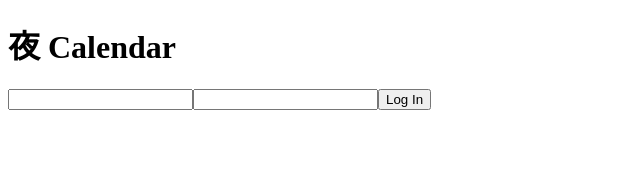
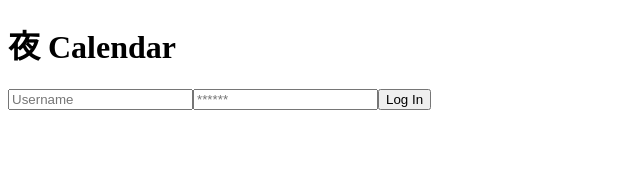
Before and after one commit to anniehau/yoru-calendar, a React (Create React App) app in the folder front-end/: page /login in a window 1280 px wide. Shown: the top 179 px of the page, without its empty margins (0-640 px from the left). Built offline with nearby package versions, Linux system fonts and the light colour scheme.

Commit message:
feat: LoginForm, adds placeholder to both inputs

```diff
--- a/front-end/src/components/Forms/LoginForm/PasswordInput.jsx
+++ b/front-end/src/components/Forms/LoginForm/PasswordInput.jsx
@@ -8,6 +8,7 @@ function PasswordInput(props) {
     <input
       type="password"
       value={ password }
+      placeholder="******"
       onChange={ (e) => onChange(e, 'password') }
     />
   )
--- a/front-end/src/components/Forms/LoginForm/UsernameInput.jsx
+++ b/front-end/src/components/Forms/LoginForm/UsernameInput.jsx
@@ -8,6 +8,7 @@ function UsernameInput(props) {
     <input
       type="text"
       value={ username }
+      placeholder="Username"
       onChange={ (e) => onChange(e, 'username') }
     />
   )
```
